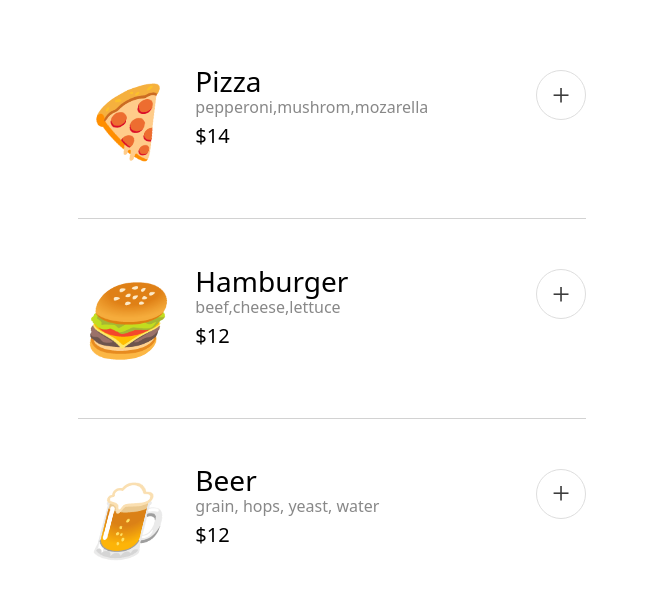
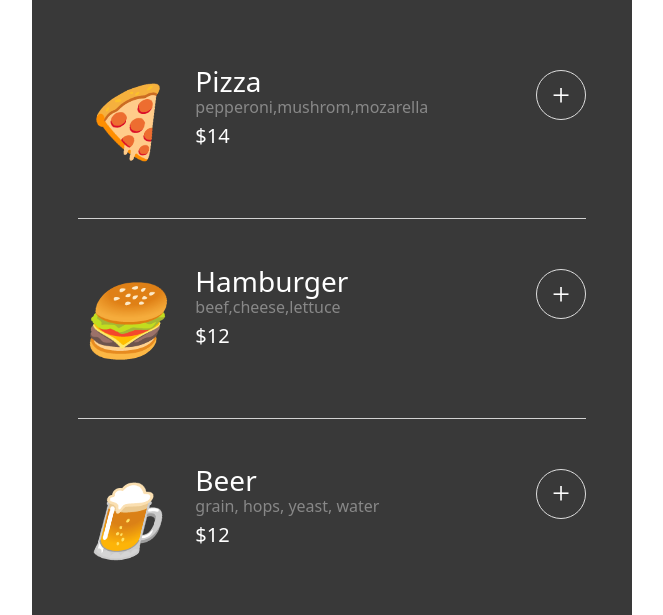
Before and after one commit to Xavier2023/Resturant-mobile-app, a website built with Vite: page index.html in a window 1280 px wide. Shown: the part 181-796 px from the top of the page, without its empty margins (308-971 px from the left). Built offline with nearby package versions, Linux system fonts and the light colour scheme; a web font is replaced by a local one.

Commit message:
color change

```diff
--- a/index.css
+++ b/index.css
@@ -2,11 +2,13 @@ body {
     margin: 0;
     font-family: "Smythe", system-ui;
     font-weight: 400;
+    color: white;
 }
 
 .container {
     margin: 0px auto;
     width: 600px;
+    background-color: #393939;
 }
 
 /* header section */
@@ -85,7 +87,7 @@ body {
 
 #add-item-btn {
     background-color: inherit;
-    color: #3c3c3c;
+    color: white;
     font-family: 'Times New Roman', Times, serif;
     font-size: 32px;
     font-weight: 200;
```
